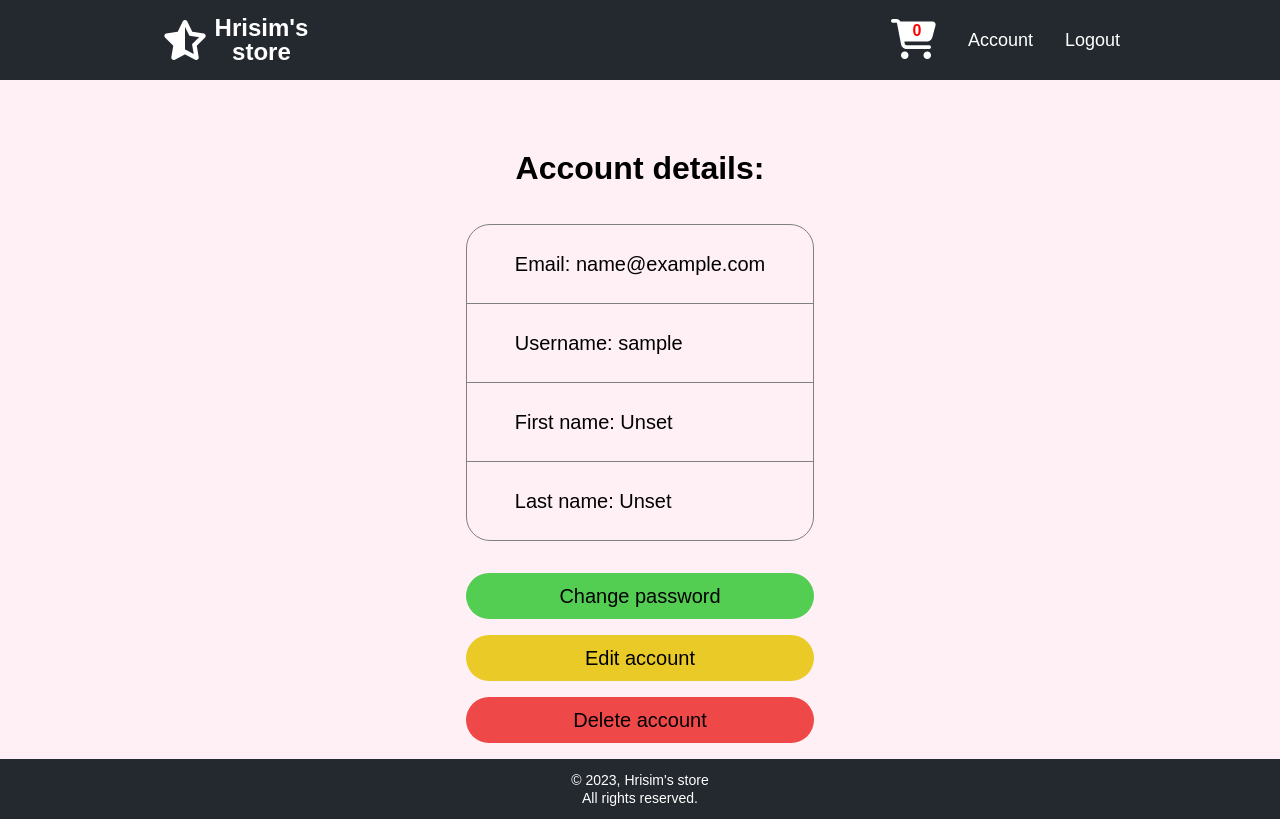
After one commit to hrisimov/ecommerce, a Django app: page /accounts/details/ in a window 1280 px wide. The commit adds this page. Run offline with Django 4.2, Linux system fonts and the light colour scheme; the visitor is signed in with stand-in values (Sample User, id 1); data comes from the database, SQL or seed files in the repository.

Commit message:
Added account details view

```diff
--- a/ecommerce/ecommerce/accounts/urls.py
+++ b/ecommerce/ecommerce/accounts/urls.py
@@ -1,7 +1,7 @@
 from django.urls import path
 
 from ecommerce.accounts.views import register, activate, UserLoginView, UserLogoutView, UserPasswordResetView, \
-    UserPasswordResetDoneView, UserPasswordResetConfirmView, UserPasswordResetCompleteView
+    UserPasswordResetDoneView, UserPasswordResetConfirmView, UserPasswordResetCompleteView, get_account_details
 
 app_name = 'accounts'
 
@@ -14,6 +14,7 @@ urlpatterns = (
     path('password-reset-done/', UserPasswordResetDoneView.as_view(), name='password reset done'),
     path('password-reset-confirm/<uidb64>/<token>/', UserPasswordResetConfirmView.as_view(), name='password reset confirm'),
     path('password-reset-complete/', UserPasswordResetCompleteView.as_view(), name='password reset complete'),
+    path('details/', get_account_details, name='details'),
 )
 
 from . import signals
--- a/ecommerce/ecommerce/accounts/views.py
+++ b/ecommerce/ecommerce/accounts/views.py
@@ -1,4 +1,5 @@
 from django.contrib.auth import get_user_model, views as auth_views
+from django.contrib.auth.decorators import login_required
 from django.contrib.sites.shortcuts import get_current_site
 from django.core.exceptions import ObjectDoesNotExist
 from django.shortcuts import render
@@ -8,6 +9,7 @@ from django.utils.encoding import force_bytes, force_str
 from django.utils.http import urlsafe_base64_encode, urlsafe_base64_decode
 
 from .forms import UserRegistrationForm, UserPasswordResetForm
+from .models import Profile
 from .tasks import send_account_activation_email
 from .tokens import account_activation_token
 
@@ -74,3 +76,9 @@ class UserPasswordResetConfirmView(auth_views.PasswordResetConfirmView):
 
 class UserPasswordResetCompleteView(auth_views.PasswordResetCompleteView):
     template_name = 'accounts/password_reset/password_reset_complete.html'
+
+
+@login_required
+def get_account_details(request):
+    profile = Profile.objects.get(user=request.user)
+    return render(request, 'accounts/account_details.html', {'profile': profile})
--- /dev/null
+++ b/ecommerce/static/css/accounts/account_details.css
@@ -0,0 +1,45 @@
+.main .title {
+    text-align: center;
+}
+
+.main .title,
+.main .wrapper div {
+    margin-bottom: 32px;
+}
+
+.main .wrapper div {
+    border: 1px solid gray;
+    border-radius: 24px;
+}
+
+.main p {
+    padding: 24px 48px;
+}
+
+.main p:not(:last-of-type) {
+    border-bottom: 1px solid gray;
+}
+
+.main p,
+.main .btn {
+    font-size: 20px;
+}
+
+.main .btn {
+    display: block;
+    text-align: center;
+    border-radius: 24px;
+    margin-bottom: 16px;
+}
+
+.main .btn.change-password-link {
+    background-color: #53cd52;
+}
+
+.main .btn.edit-account-link {
+    background-color: #e9ca26;
+}
+
+.main .btn.delete-account-link {
+    background-color: #ef4848;
+}
--- a/ecommerce/static/css/base.css
+++ b/ecommerce/static/css/base.css
@@ -11,6 +11,7 @@ body {
     display: flex;
     justify-content: center;
     padding-top: 64px;
+    background-color: lavenderblush;
 }
 
 a {
--- /dev/null
+++ b/ecommerce/templates/accounts/account_details.html
@@ -0,0 +1,35 @@
+{% extends 'base/base.html' %}
+{% load static %}
+
+{% block title %}
+    Account details
+{% endblock %}
+
+{% block styling %}
+    <link rel="stylesheet" href="{% static 'css/accounts/account_details.css' %}">
+{% endblock %}
+
+{% block content %}
+    <h1 class="title">Account details:</h1>
+    <div>
+        <p>Email: {{ request.user.email }}</p>
+        <p>Username: {{ request.user.username }}</p>
+        <p>First name:
+            {% if profile.first_name %}
+                {{ profile.first_name }}
+            {% else %}
+                Unset
+            {% endif %}
+        </p>
+        <p>Last name:
+            {% if profile.last_name %}
+                {{ profile.last_name }}
+            {% else %}
+                Unset
+            {% endif %}
+        </p>
+    </div>
+    <a href="#" class="btn change-password-link">Change password</a>
+    <a href="#" class="btn edit-account-link">Edit account</a>
+    <a href="#" class="btn delete-account-link">Delete account</a>
+{% endblock %}
```
